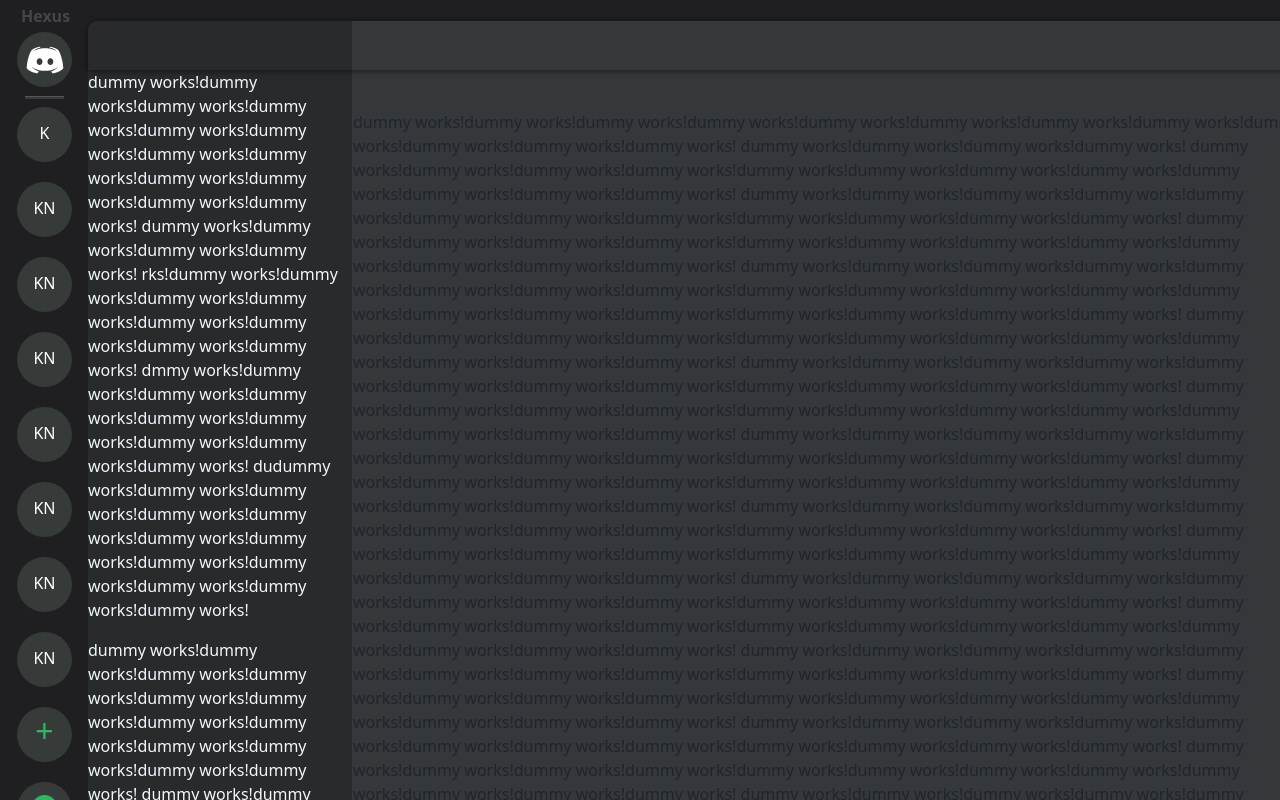
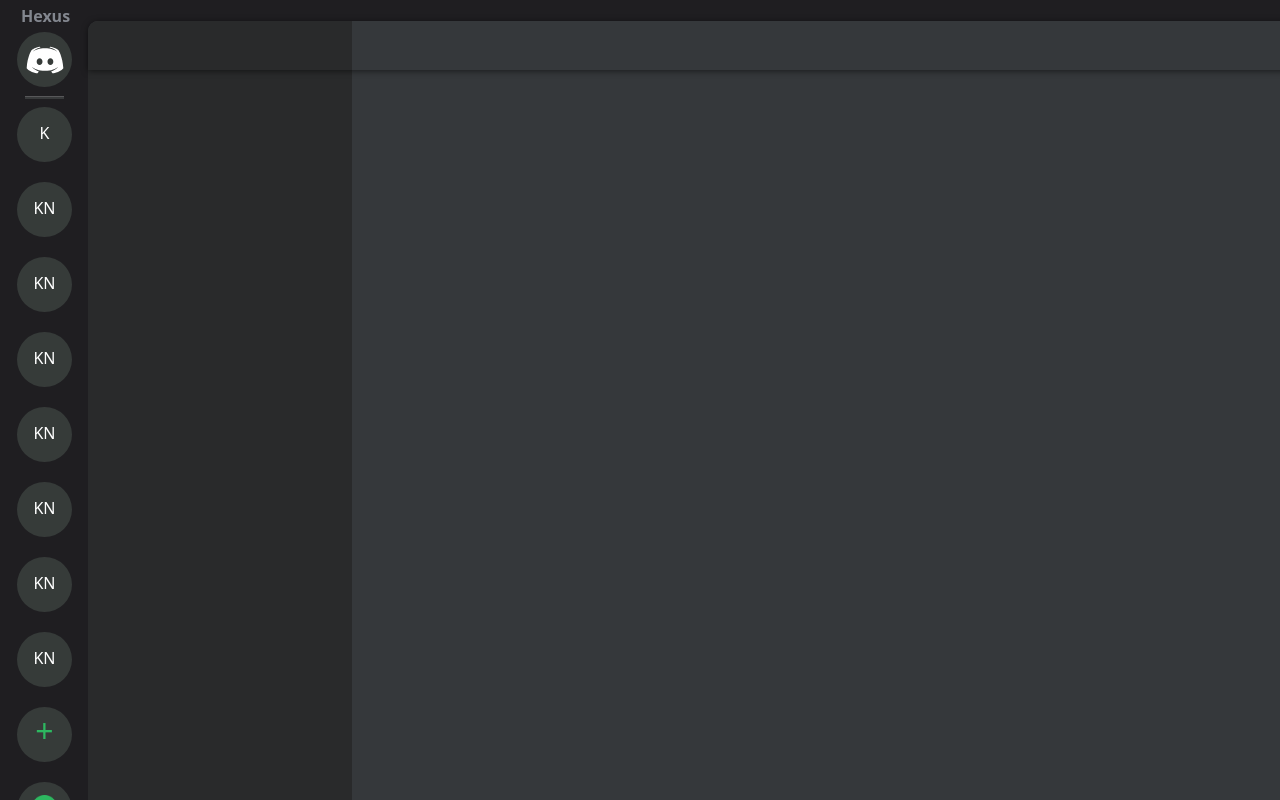
Before and after one commit to Kritartha1/HexusUI, an Angular app: page / in a window 1280 px wide. Built offline with nearby package versions, Linux system fonts and the light colour scheme.

Commit message:
new changes

```diff
--- a/src/app/app.component.html
+++ b/src/app/app.component.html
@@ -3,7 +3,7 @@
     z-index: 1;
     font-weight: 700;
     padding-top: 4px;
-    color: #43464b;
+    color: #83878f;
     padding-left: 21px;">
 
 Hexus
--- a/src/app/features/dummy/dummy.component.html
+++ b/src/app/features/dummy/dummy.component.html
@@ -118,86 +118,13 @@ KN
 
     ">
 
-<p style="color: aliceblue;">  dummy works!dummy works!dummy works!dummy works!dummy works!dummy works!dummy works!dummy works!dummy works!dummy works!dummy works!dummy works!
-    dummy works!dummy works!dummy works!dummy works!
-
-
-
-    rks!dummy works!dummy works!dummy works!dummy works!dummy works!dummy works!dummy works!dummy works!
-    dmmy works!dummy works!dummy works!dummy works!dummy works!dummy works!dummy works!dummy works!dummy works!
-    dudummy works!dummy works!dummy works!dummy works!dummy works!dummy works!dummy works!dummy works!dummy works!dummy works!dummy works!dummy works!
+<p style="color: aliceblue;">
 </p>
 
+    </div>
+    <p class="col " style="width: 100vw;padding-top: 50px;
+    margin-top: 29px;margin-left: 265px;">
 
-
-
-        dummy works!dummy works!dummy works!dummy works!dummy works!dummy works!dummy works!dummy works!dummy works!dummy works!dummy works!dummy works!
-    dummy works!dummy works!dummy works!dummy works!
-    dummy works!dummy works!dummy works!dummy works!dummy works!dummy works!dummy works!dummy works!dummy works!dummy works!dummy works!dummy works!
-    dummy worksrks!dummy works!dummy works!dummy works!dummy works!dummy works!dummy works!dummy works!dummy works!
-    dummy works!dummy works!dummy works!dummy works!dummy works!dummy works!dummy works!dummy works!dummy works!dummy works!dummy works!dummy works!
-    dummy works!dummy works!dummy works!dummy works!dummy works!dummy works!dummy works!dummy works!dummy works!dummy works!dummy works!dummy works!
-    dummy works!dummy works!dummy works!dummy works!dummy works!dummy works!dummy works!dummy works!dummy works!dummy works!dummy works!dummy works!
-    dummy works!dummy works!dummy works!dummy works!dummy works!dummy works!dummy works!dummy works!dummy works!dummy works!dummy works!dummy works!
-
-    </div>
-    <p class="col " style="padding-top: 50px;
-    margin-top: 29px;margin-left: 265px;">
-    dummy works!dummy works!dummy works!dummy works!dummy works!dummy works!dummy works!dummy works!dummy works!dummy works!dummy works!dummy works!
-    dummy works!dummy works!dummy works!dummy works!
-    dummy works!dummy works!dummy works!dummy works!dummy works!dummy works!dummy works!dummy works!dummy works!dummy works!dummy works!dummy works!
-    dummy works!dummy works!dummy works!dummy works!dummy works!dummy works!dummy works!dummy works!dummy works!dummy works!dummy works!dummy works!
-    dummy works!dummy works!dummy works!dummy works!dummy works!dummy works!dummy works!dummy works!dummy works!dummy works!dummy works!dummy works!
-    dummy works!dummy works!dummy works!dummy works!dummy works!dummy works!dummy works!dummy works!dummy works!dummy works!dummy works!dummy works!dummy works!dummy works!dummy works!dummy works!dummy works!dummy works!dummy works!dummy works!
-    dummy works!dummy works!dummy works!dummy works!dummy works!dummy works!dummy works!dummy works!dummy works!dummy works!dummy works!dummy works!
-    dummy works!dummy works!dummy works!dummy works!dummy works!dummy works!dummy works!dummy works!dummy works!dummy works!dummy works!dummy works!
-    dummy works!dummy works!dummy works!dummy works!dummy works!dummy works!dummy works!dummy works!dummy works!dummy works!dummy works!dummy works!
-    dummy works!dummy works!dummy works!dummy works!dummy works!dummy works!dummy works!dummy works!dummy works!dummy works!dummy works!dummy works!
-    dummy works!dummy works!dummy works!dummy works!dummy works!dummy works!dummy works!dummy works!dummy works!dummy works!dummy works!dummy works!
-    dummy works!dummy works!dummy works!dummy works!dummy works!dummy works!dummy works!dummy works!dummy works!dummy works!dummy works!dummy works!
-    dummy works!dummy works!dummy works!dummy works!dummy works!dummy works!dummy works!dummy works!dummy works!dummy works!dummy works!dummy works!
-    dummy works!dummy works!dummy works!dummy works!dummy works!dummy works!dummy works!dummy works!dummy works!dummy works!dummy works!dummy works!
-    dummy works!dummy works!dummy works!dummy works!dummy works!dummy works!dummy works!dummy works!dummy works!dummy works!dummy works!dummy works!
-    dummy works!dummy works!dummy works!dummy works!dummy works!dummy works!dummy works!dummy works!dummy works!dummy works!dummy works!dummy works!
-    dummy works!dummy works!dummy works!dummy works!dummy works!dummy works!dummy works!dummy works!dummy works!dummy works!dummy works!dummy works!
-    dummy works!dummy works!dummy works!dummy works!dummy works!dummy works!dummy works!dummy works!dummy works!dummy works!dummy works!dummy works!
-    dummy works!dummy works!dummy works!dummy works!dummy works!dummy works!dummy works!dummy works!dummy works!dummy works!dummy works!dummy works!
-    dummy works!dummy works!dummy works!dummy works!dummy works!dummy works!dummy works!dummy works!dummy works!dummy works!dummy works!dummy works!
-    dummy works!dummy works!dummy works!dummy works!dummy works!dummy works!dummy works!dummy works!dummy works!dummy works!dummy works!dummy works!
-    dummy works!dummy works!dummy works!dummy works!dummy works!dummy works!dummy works!dummy works!dummy works!dummy works!dummy works!dummy works!
-    dummy works!dummy works!dummy works!dummy works!dummy works!dummy works!dummy works!dummy works!dummy works!dummy works!dummy works!dummy works!
-    dummy works!dummy works!dummy works!dummy works!dummy works!dummy works!dummy works!dummy works!dummy works!dummy works!dummy works!dummy works!
-    dummy works!dummy works!dummy works!dummy works!dummy works!dummy works!dummy works!dummy works!dummy works!dummy works!dummy works!dummy works!
-    dummy works!dummy works!dummy works!dummy works!dummy works!dummy works!dummy works!dummy works!dummy works!dummy works!dummy works!dummy works!
-    dummy works!dummy works!dummy works!dummy works!dummy works!dummy works!dummy works!dummy works!dummy works!dummy works!dummy works!dummy works!
-    dummy works!dummy works!dummy works!dummy works!dummy works!dummy works!dummy works!dummy works!dummy works!dummy works!dummy works!dummy works!
-    dummy works!dummy works!dummy works!dummy works!dummy works!dummy works!dummy works!dummy works!dummy works!dummy works!dummy works!dummy works!
-    dummy works!dummy works!dummy works!dummy works!dummy works!dummy works!dummy works!dummy works!dummy works!dummy works!dummy works!dummy works!
-    dummy works!dummy works!dummy works!dummy works!dummy works!dummy works!dummy works!dummy works!dummy works!dummy works!dummy works!dummy works!
-    dummy works!dummy works!dummy works!dummy works!dummy works!dummy works!dummy works!dummy works!dummy works!dummy works!dummy works!dummy works!
-    dummy works!dummy works!dummy works!dummy works!dummy works!dummy works!dummy works!dummy works!dummy works!dummy works!dummy works!dummy works!
-    dummy works!dummy works!dummy works!dummy works!dummy works!dummy works!dummy works!dummy works!dummy works!dummy works!dummy works!dummy works!
-    dummy works!dummy works!dummy works!dummy works!dummy works!dummy works!dummy works!dummy works!dummy works!dummy works!dummy works!dummy works!
-    dummy works!dummy works!dummy works!dummy works!dummy works!dummy works!dummy works!dummy works!dummy works!dummy works!dummy works!dummy works!
-    dummy works!dummy works!dummy works!dummy works!dummy works!dummy works!dummy works!dummy works!dummy works!dummy works!dummy works!dummy works!
-    dummy works!dummy works!dummy works!dummy works!dummy works!dummy works!dummy works!dummy works!dummy works!dummy works!dummy works!dummy works!
-    dummy works!dummy works!dummy works!dummy works!dummy works!dummy works!dummy works!dummy works!dummy works!dummy works!dummy works!dummy works!
-    dummy works!dummy works!dummy works!dummy works!dummy works!dummy works!dummy works!dummy works!dummy works!dummy works!dummy works!dummy works!
-    dummy works!dummy works!dummy works!dummy works!dummy works!dummy works!dummy works!dummy works!dummy works!dummy works!dummy works!dummy works!
-    dummy works!dummy works!dummy works!dummy works!dummy works!dummy works!dummy works!dummy works!dummy works!dummy works!dummy works!dummy works!
-    dummy works!dummy works!dummy works!dummy works!dummy works!dummy works!dummy works!dummy works!dummy works!dummy works!dummy works!dummy works!
-    dummy works!dummy works!dummy works!dummy works!dummy works!dummy works!dummy works!dummy works!dummy works!dummy works!dummy works!dummy works!
-    dummy works!dummy works!dummy works!dummy works!dummy works!dummy works!dummy works!dummy works!dummy works!dummy works!dummy works!dummy works!
-    dummy works!dummy works!dummy works!dummy works!dummy works!dummy works!dummy works!dummy works!dummy works!dummy works!dummy works!dummy works!
-    dummy works!dummy works!dummy works!dummy works!dummy works!dummy works!dummy works!dummy works!dummy works!dummy works!dummy works!dummy works!
-    dummy works!dummy works!dummy works!dummy works!dummy works!dummy works!dummy works!dummy works!dummy works!dummy works!dummy works!dummy works!
-    dummy works!dummy works!dummy works!dummy works!dummy works!dummy works!dummy works!dummy works!dummy works!dummy works!dummy works!dummy works!
-    dummy works!dummy works!dummy works!dummy works!dummy works!dummy works!dummy works!dummy works!dummy works!dummy works!dummy works!dummy works!
-    dummy works!dummy works!dummy works!dummy works!dummy works!dummy works!dummy works!dummy works!dummy works!dummy works!dummy works!dummy works!
-    dummy works!dummy works!dummy works!dummy works!dummy works!dummy works!dummy works!dummy works!dummy works!dummy works!dummy works!dummy works!
-    dummy works!dummy works!dummy works!dummy works!dummy works!dummy works!dummy works!dummy works!dummy works!dummy works!dummy works!dummy works!
-    dummy works!dummy works!dummy works!dummy works!dummy works!dummy works!dummy works!dummy works!dummy works!dummy works!dummy works!dummy works!
-    dummy works!dummy works!dummy works!dummy works!dummy works!dummy works!dummy works!dummy works!dummy works!dummy works!dummy works!dummy works!
 
 
 
```
